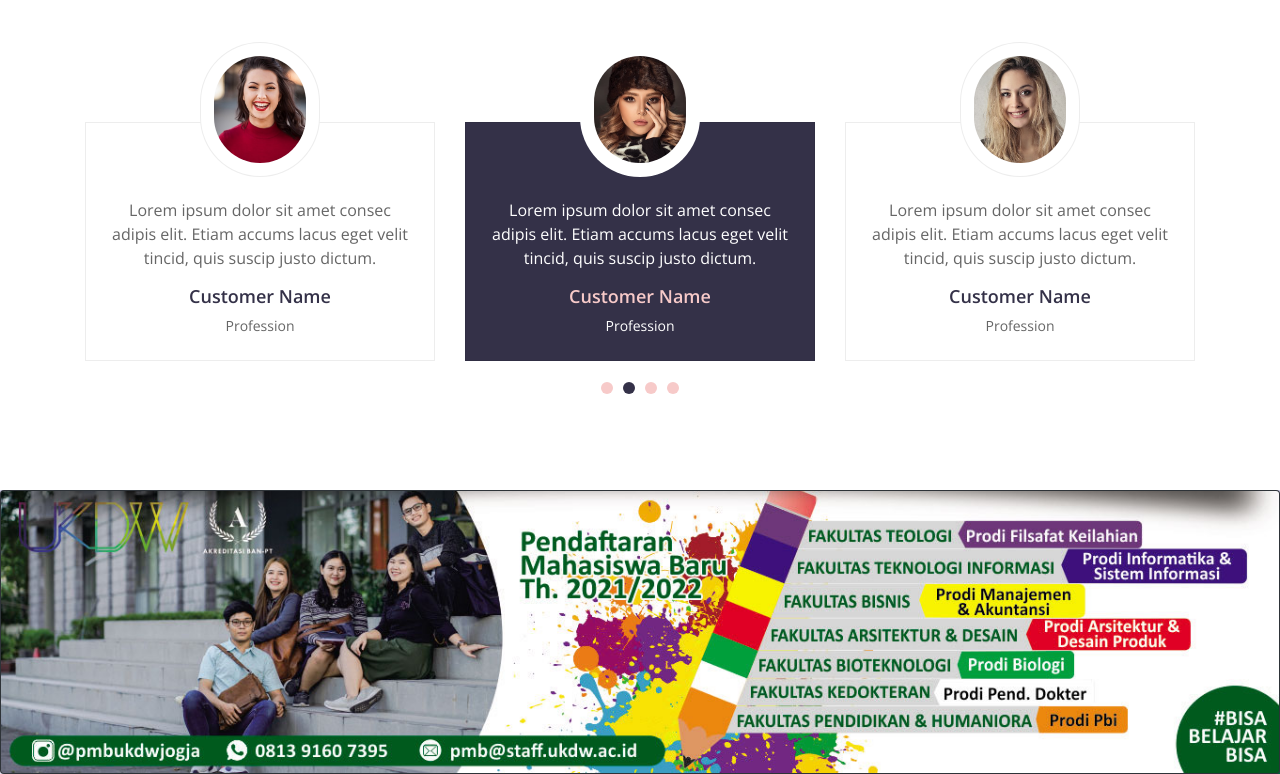
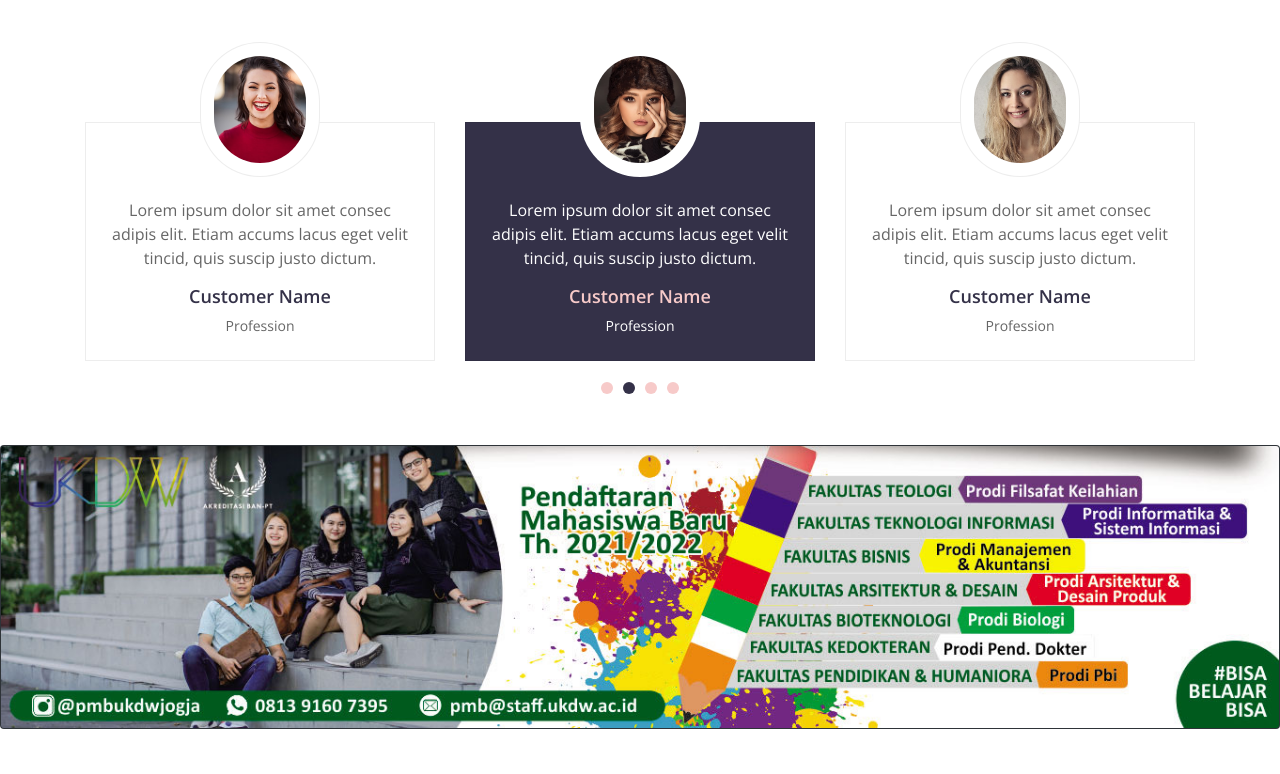
Before and after one commit to Manaor27/Landing, a plain HTML site: page index.html in a window 1280 px wide. Shown: the part 1987-2761 px from the top of the page. After the commit the page ends 2716 px from the top, so only its background shows below. Drawn offline with nearby package versions, Linux system fonts and the light colour scheme; files whose address does not match are found by name.

Commit message:
Update index.html

```diff
--- a/index.html
+++ b/index.html
@@ -255,12 +255,11 @@
 
 
         <!-- Footer Start -->
-        <div class="footer wow fadeIn" data-wow-delay="0.3s">
-            <div class="card bg-dark text-white">
-                <img src="img/pmb1.jpg" class="card-img" alt="...">
-
+        <!--div class="footer " -->
+            <div class="card bg-dark text-white wow fadeIn" data-wow-delay="0.3s">
+                <a href="pmb.ukdw.ac.id"><img src="img/pmb1.jpg" class="card-img" alt="Pmb"></a>
             </div>
-        </div>
+        <!--/div-->
         <!-- Footer End -->
 
         <!-- JavaScript Libraries -->
```
